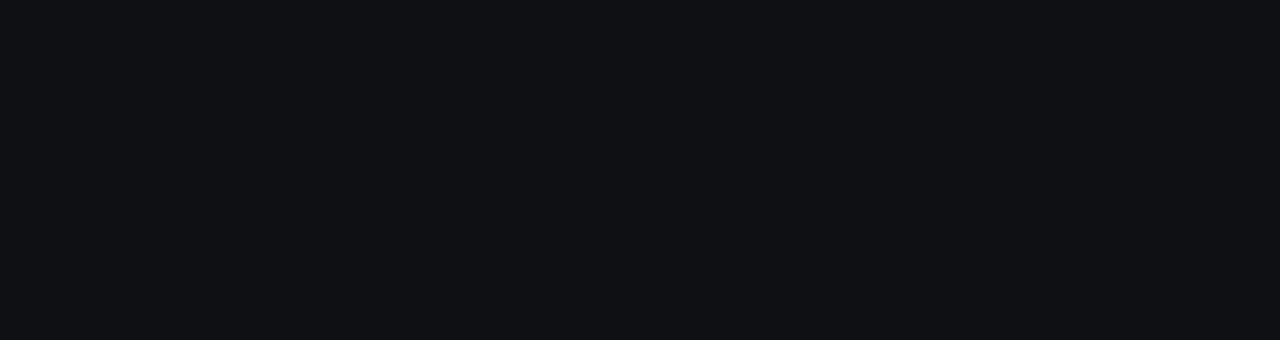
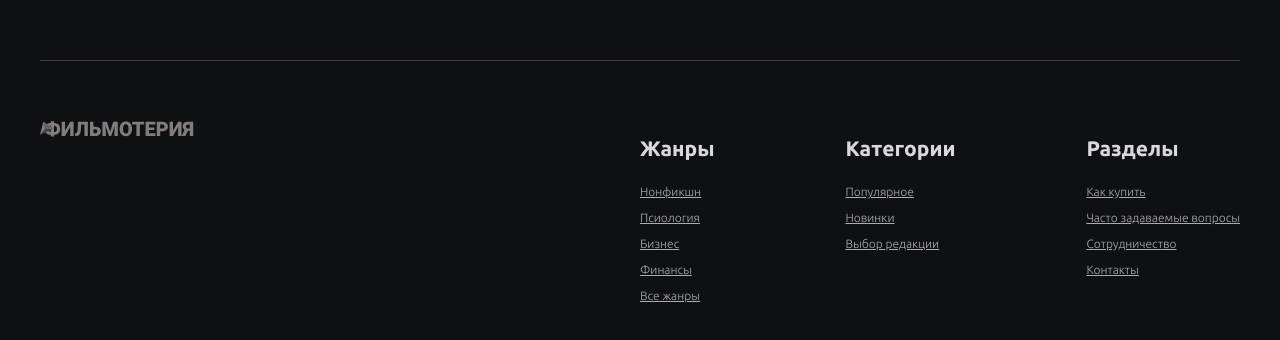
Before and after one commit to dmitrycrockodile/online-cinema, a React (Create React App) app: page / in a window 1280 px wide. Shown: the part 410-750 px from the top of the page. Built offline with nearby package versions, Linux system fonts and the light colour scheme.

Commit message:
added footer

```diff
--- a/package.json
+++ b/package.json
@@ -10,7 +10,6 @@
     "react": "^18.2.0",
     "react-dom": "^18.2.0",
     "react-scripts": "5.0.1",
-    "reset-css": "^5.0.1",
     "sass": "^1.57.1",
     "web-vitals": "^2.1.4"
   },
--- a/public/index.html
+++ b/public/index.html
@@ -8,13 +8,18 @@
       name="description"
       content="Web site created using create-react-app"
     />
+
+    <!-- top decoration -->
+    <title>Online cinema</title>
+    <link rel="icon" href="/favicon.ico" />
+
+    <!-- reset -->
+    <link rel="stylesheet" href="https://unpkg.com/reset-css/reset.css" />
+
     <!-- fonts -->
     <link rel="preconnect" href="https://fonts.googleapis.com">
     <link rel="preconnect" href="https://fonts.gstatic.com" crossorigin>
     <link href="https://fonts.googleapis.com/css2?family=Inter:wght@700&family=Ubuntu:wght@300;400;500;700&display=swap" rel="stylesheet">
-    <!-- Top decoration -->
-    <title>Online cinema</title>
-    <link rel="icon" href="/favicon.ico" />
   </head>
   <body>
     <noscript>You need to enable JavaScript to run this app.</noscript>
--- a/src/App.jsx
+++ b/src/App.jsx
@@ -1,9 +1,11 @@
+import Footer from './components/footer/Footer';
+
 import styles from './App.module.scss';
 
 function App() {
   return (
     <div className={styles.App}>
-
+        <Footer />
     </div>
   );
 }
--- a/src/App.module.scss
+++ b/src/App.module.scss
@@ -0,0 +1,4 @@
+.App {
+   position: relative;
+   min-height: 100vh;
+}
--- /dev/null
+++ b/src/assets/style/style.scss
@@ -0,0 +1,38 @@
+html {
+	font-size: 62.5%; /* 1rem = 10px */
+}
+
+*,
+*::before,
+*::after {
+	box-sizing: border-box;
+}
+
+* {
+	margin: 0;
+	padding: 0;
+	list-style: none;
+	text-decoration: none;
+}
+
+body {
+  font-family: 'Ubuntu', sans-serif;
+  font-weight: 500;
+  font-size: 21px;
+  color: #fff;
+  background-color: #0F1014;
+}
+
+h1, h2, h3, h4, h5, h6 {
+	margin: 0;
+	padding: 0;
+}
+
+p {
+	margin: 0;
+	padding: 0;
+}
+
+a {
+	color: inherit;
+}
--- a/src/assets/style/utils.scss
+++ b/src/assets/style/utils.scss
@@ -2,4 +2,4 @@
    max-width: 1230px;
    padding: 0 15px;
    margin: 0 auto;
-}
+ }
--- /dev/null
+++ b/src/components/footer/Footer.jsx
@@ -0,0 +1,78 @@
+import logo from "../../assets/img/footer-logo.svg";
+
+import styles from "./footer.module.scss";
+
+function Footer() {
+   return (
+      <footer className={styles.footer}>
+         <div className="container">
+            <div className={styles.top}>
+               <a href="/" className={styles.logo}>
+                  <img src={logo} alt="Our logo" />
+               </a>
+
+               <div className={styles.lists}>
+                  <ul className={styles.list}>
+                     <li className={styles.listItem}>
+                        <h4>Жанры</h4>
+                     </li>
+                     <li className={styles.listItem}>
+                        <a href="/">Нонфикшн</a>
+                     </li>
+                     <li className={styles.listItem}>
+                        <a href="/">Псиология</a>
+                     </li>
+                     <li className={styles.listItem}>
+                        <a href="/">Бизнес</a>
+                     </li>
+                     <li className={styles.listItem}>
+                        <a href="/">Финансы</a>
+                     </li>
+                     <li className={styles.listItem}>
+                        <a href="/">Все жанры</a>
+                     </li>
+                  </ul>
+
+                  <ul className={styles.list}>
+                     <li className={styles.listItem}>
+                        <h4>Категории</h4>
+                     </li>
+                     <li className={styles.listItem}>
+                        <a href="/">Популярное</a>
+                     </li>
+                     <li className={styles.listItem}>
+                        <a href="/">Новинки</a>
+                     </li>
+                     <li className={styles.listItem}>
+                        <a href="/">Выбор редакции</a>
+                     </li>
+                  </ul>
+
+                  <ul className={styles.list}>
+                     <li className={styles.listItem}>
+                        <h4>Разделы</h4>
+                     </li>
+                     <li className={styles.listItem}>
+                        <a href="/">Как купить</a>
+                     </li>
+                     <li className={styles.listItem}>
+                        <a href="/">Часто задаваемые вопросы</a>
+                     </li>
+                     <li className={styles.listItem}>
+                        <a href="/">Сотрудничество</a>
+                     </li>
+                     <li className={styles.listItem}>
+                        <a href="/">Контакты</a>
+                     </li>
+                  </ul>
+               </div>
+            </div>
+            <div className={styles.bottom}>
+
+            </div>
+         </div>
+      </footer>
+   );
+}
+
+export default Footer;
--- /dev/null
+++ b/src/components/footer/footer.module.scss
@@ -0,0 +1,36 @@
+.footer {
+   width: 100%;
+   position: absolute;
+   bottom: 0;
+}
+
+.top {
+   padding-top: 5.7rem;
+   padding-bottom: 8.2rem;
+   display: flex;
+   justify-content: space-between;
+   border-top: 1px solid #413C3C;
+}
+
+.lists {
+   display: flex;
+   justify-content: space-between;
+   width: 50%;
+}
+
+.listItem {
+   a {
+      font-weight: 300;
+      font-size: 1.2rem;
+      line-height: 2.5rem;
+      text-decoration-line: underline;
+      color: #ADADAD;
+   }
+
+   h4 {
+      font-weight: 700;
+      font-size: 2.1rem;
+      line-height: 6rem;
+      color: #D9D9D9;
+   }
+}
--- a/src/index.css
+++ /dev/null
@@ -1,7 +0,0 @@
-body {
-  font-family: 'Ubuntu', sans-serif;
-  font-weight: 500;
-  font-size: 21px;
-  color: #fff;
-  background-color: #0F1014;
-}
--- a/src/index.js
+++ b/src/index.js
@@ -1,7 +1,10 @@
 import React from 'react';
 import ReactDOM from 'react-dom/client';
-import './index.css';
+
 import App from './App';
+
+import './assets/style/style.scss';
+import './assets/style/utils.scss';
 
 const root = ReactDOM.createRoot(document.getElementById('root'));
 root.render(
```
Also changed, not shown: src/assets/style/mixins.scss (+45 -0 lines), 1 other file (tests, documents, lock files or other folders).
